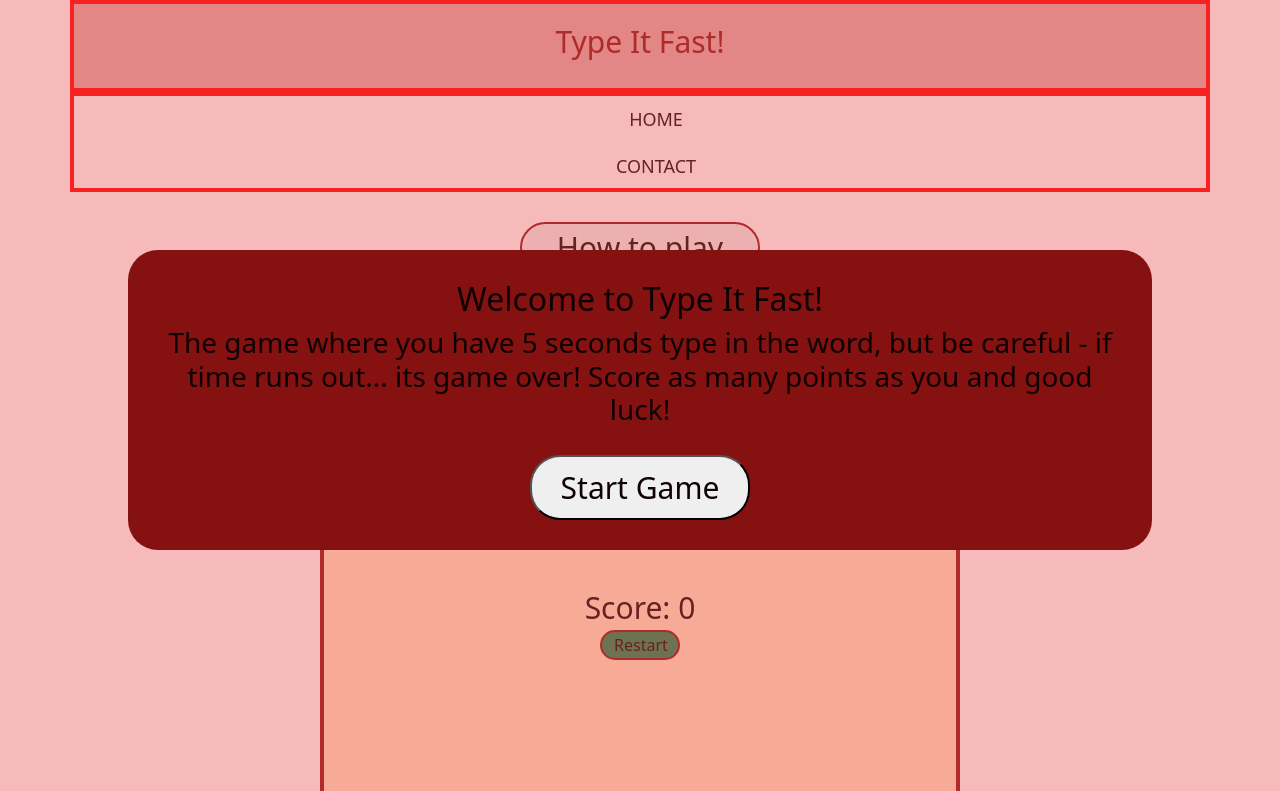
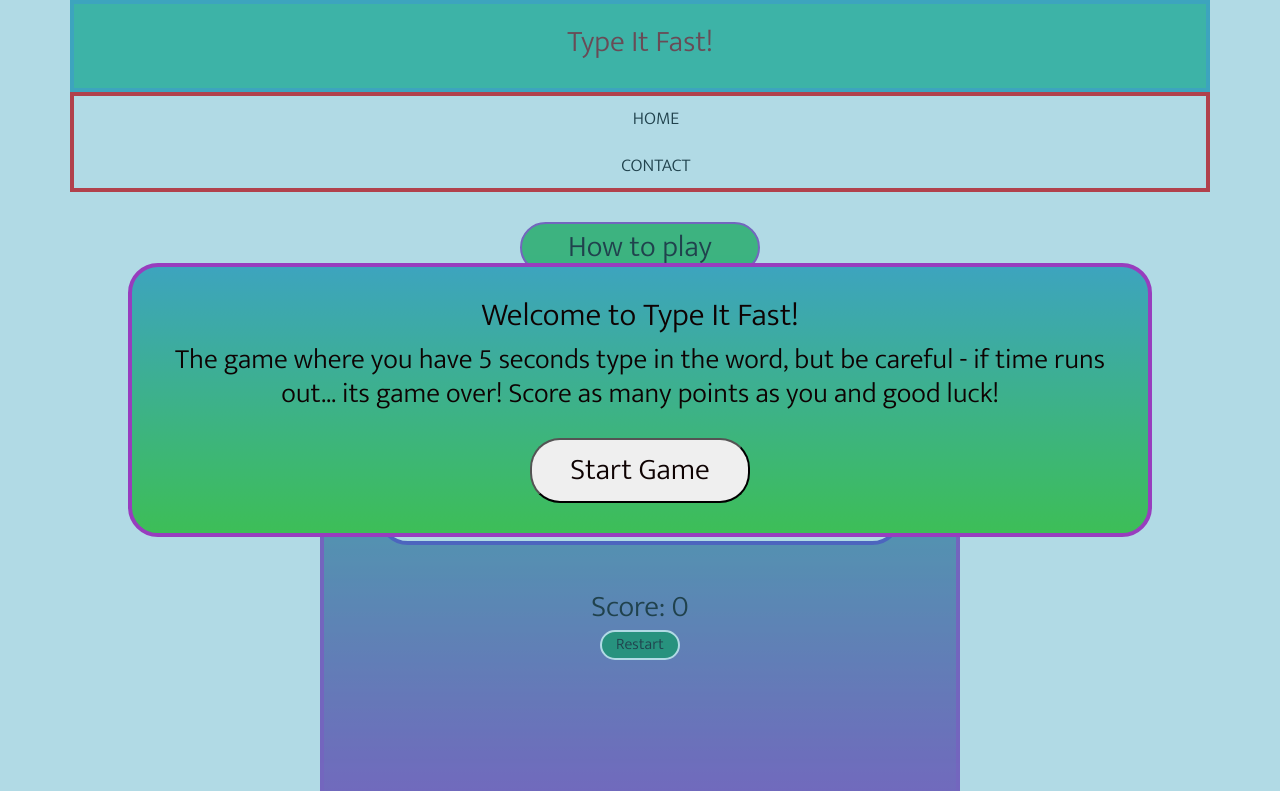
Before and after one commit to BegumDev/Project-Milestone-2, a website: page index.html in a window 1280 px wide. Shown: the top 791 px of the page. Drawn offline with nearby package versions, Linux system fonts and the light colour scheme.

Commit message:
Add color scheme to the website

```diff
--- a/assets/css/style.css
+++ b/assets/css/style.css
@@ -1,5 +1,8 @@
+@import url('https://fonts.googleapis.com/css2?family=Mukta:wght@300&display=swap');
+
 * {
     color: #0e0202;
+    font-family: 'Mukta', sans-serif;
 }
 
 /*
@@ -7,8 +10,9 @@
 /*==================================================================*/
 /*_________________________________Header Styling____________________*/
 .logo {
-    border: 4px solid red;
-    background-color: #dda8a8;
+    border: 4px solid #3DA4BE;
+    background-color: #3DBE98;
+    width: 100%;
 }
 
 .logo h1 {
@@ -43,7 +47,7 @@
 
 /*_________________________________Game Area Styling____________________*/
 .modal-container {
-    background-color: rgba(235, 83, 83, 0.4);
+    background-color: rgba(61, 164, 190, 0.4);
     position: fixed;
     top: 0;
     left: 0;
@@ -55,7 +59,8 @@
 }
 
 .modal-msg {
-    background-color: #861111;
+    background: linear-gradient(#3DA4BE, #3DBE57);
+    border: 4px solid #983DBE;
     width: 600px;
     max-width: 100%;
     padding: 30px;
@@ -87,12 +92,12 @@ h2 h3 {
 .instructions {
     width: 70%;
     text-align: center;
-    border: 4px solid rgb(117, 10, 10);
+    border: 4px solid #3DBE57;
     border-radius: 30px;
     padding: 20px;
     margin: 0 auto;
     margin-top: 20px;
-    background-color: #dda8a8;
+    background-color: #3DA4BE;
     display: none;
 }
 
@@ -110,14 +115,15 @@ h2 h3 {
 
 .help-btn {
     display: block;
-    border: 2px solid #861111;
+    border: 2px solid #983DBE;
     border-radius: 30px;
     margin: 0 auto;
     margin-top: 30px;
+    background-color: #3DBE57;
 }
 
 .restart-btn {
-    border: 2px solid #861111;
+    border: 2px solid #ffffff;
     border-radius: 30px;
     width: 80px;
     margin-top: 20px;
@@ -127,18 +133,18 @@ h2 h3 {
 .game-box {
     width: 80%;
     height: 500px;
-    background-color: bisque;
+    background: linear-gradient(#3DBE98, #983DBE);
     text-align: center;
     margin: 0 auto;
     margin-bottom: 50px;
     width: 70%;
     border-radius: 30px;
-    border: 4px solid rgb(139, 15, 15);
+    border: 4px solid #983DBE;
 }
 
 .time-box {
-    border: 4px solid rgba(201, 50, 50, 0.467);
-    background-color: rgb(212, 175, 175);
+    border: 4px solid #3D63BE;
+    background-color: #ffffff;
     height: 90px;
     width: 75px;
     text-align: center;
@@ -170,7 +176,7 @@ h2 h3 {
     width: 80%;
     margin: 0 auto;
     height: 50px;
-    border: 4px solid #d41010;
+    border: 4px solid #573DBE;
     border-radius: 30px;
     padding-left: 25px;
     padding-right: 25px;
@@ -193,7 +199,7 @@ h2 h3 {
     width: 80%;
     height: 300px;
     text-align: center;
-    border: 2px solid #861111;
+    border: 2px solid #3D63BE;
     border-radius: 30px;
     margin: 0 auto;
 }
@@ -207,14 +213,14 @@ h2 h3 {
 .contact-form {
     width: 80%;
     height: 650px;
-    border: 3px solid #ca1f1f;
+    border: 3px solid #3DA4BE;
     border-radius: 30px;
     padding: 20px;
     font-size: 20px;
     text-align: center;
     margin: auto;
     margin-top: 100px;
-    background-color: beige;
+    background: linear-gradient(#3DBE98, #983DBE);
     margin-bottom: 40px;
 }
 
@@ -225,7 +231,7 @@ label {
 .name,
 .email,
 .text-area {
-    border: 2px solid rgb(190, 14, 14);
+    border: 2px solid #ffffff;
     border-radius: 10px;
     padding: 5px;
     margin: 0 auto;
@@ -248,7 +254,7 @@ label {
 footer {
     width: 100%;
     height: 80px;
-    background-color: #dda8a8;
+    background: linear-gradient(#3DBE57, #3DBE98);
     margin: 0 auto;
     margin-top: 50px;
     padding-top: 20px;
```
